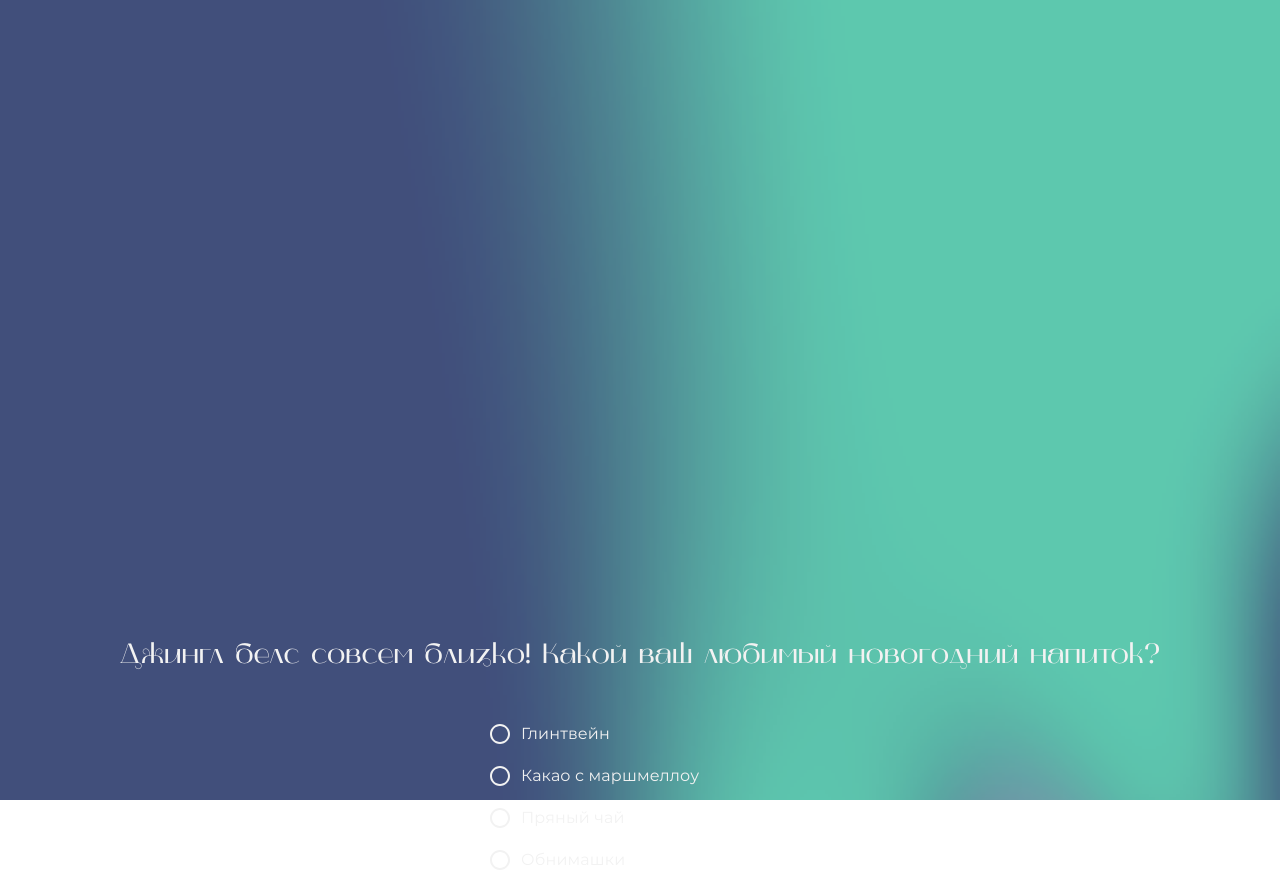
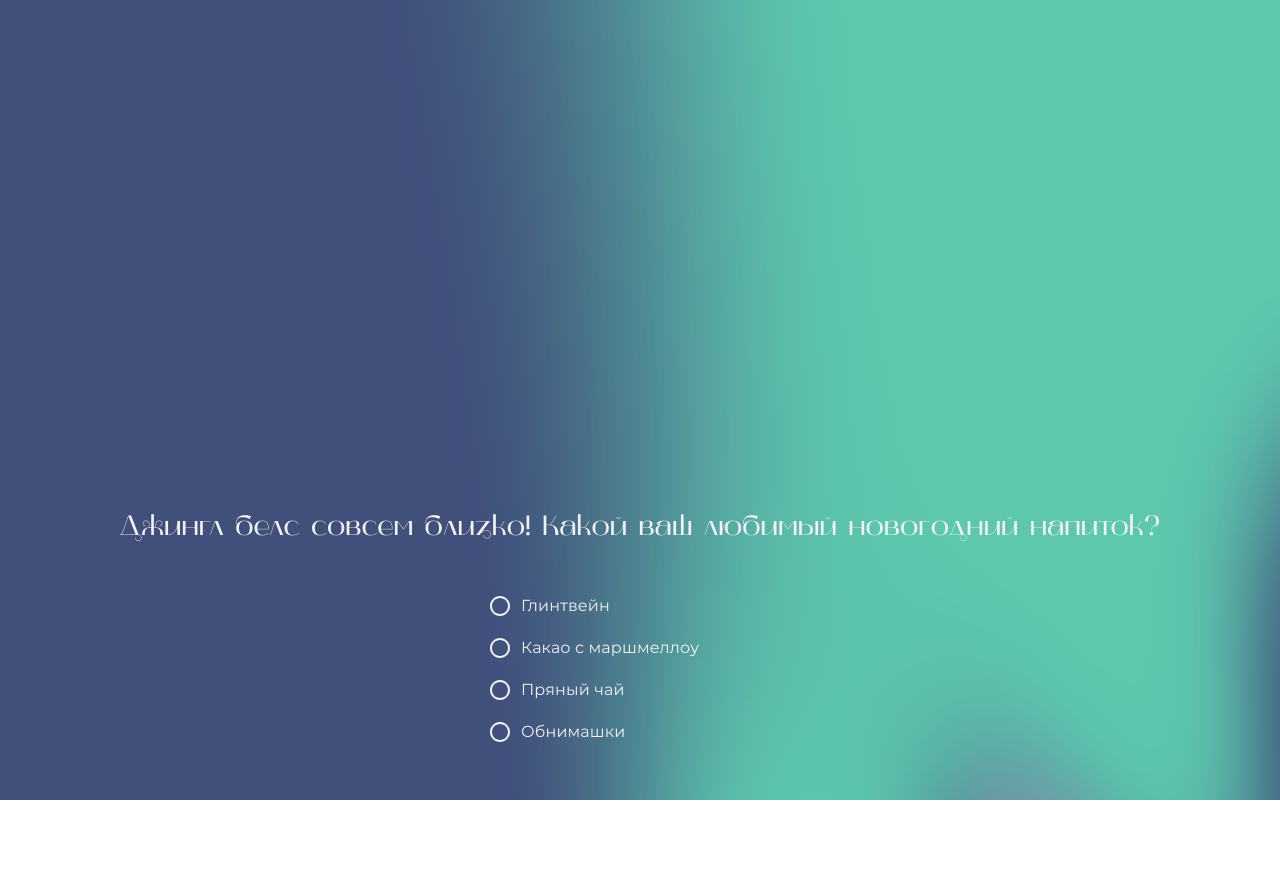
Before and after one commit to iklimenko/radiance, a React (Create React App) app: page /fifth in a window 1280 px wide. After the commit the page ends 800 px from the top, so only its background shows below. Built offline with nearby package versions, Linux system fonts and the light colour scheme.

Commit message:
updating

```diff
--- a/src/styles.js
+++ b/src/styles.js
@@ -111,7 +111,7 @@ export const LabelPage = styled.div`
     font-style: normal;
     font-family: 'Mak';
     font-weight: normal;
-    margin: 50% 10px 40px 10px;
+    margin: 40% 10px 40px 10px;
     color: #F2F2F2;
 `
 
```
